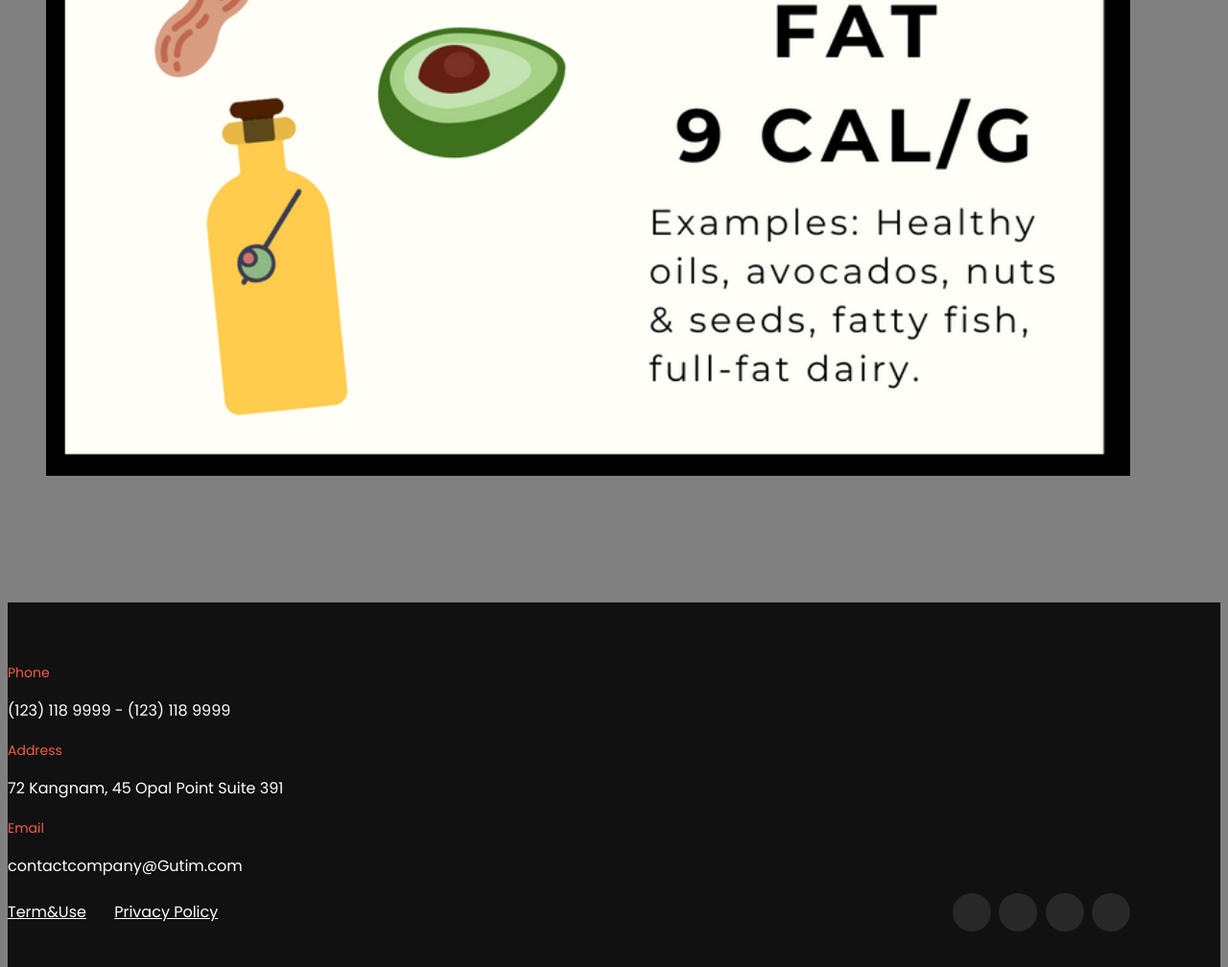
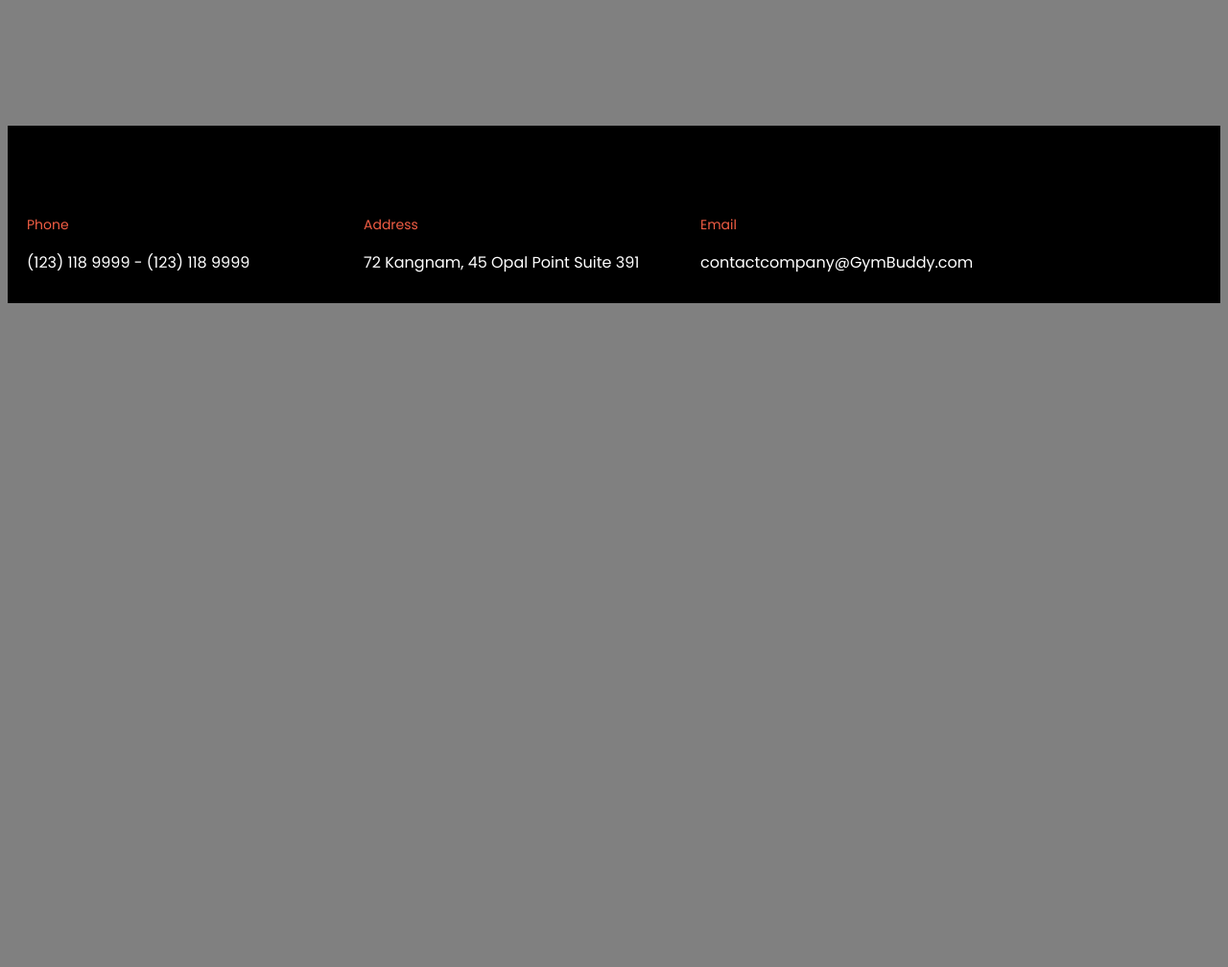
Before and after one commit to CTKogstrom/GymBuddyApp, a Django app: page /macros/ in a window 1280 px wide. Shown: the part 2199-3207 px from the top of the page at 96% size. After the commit the page ends 2515 px from the top, so only its background shows below. Run offline with Django 3.2, Linux system fonts and the light colour scheme; a user stored in the database is signed in; some libraries are stand-ins or nearby versions.

Commit message:
fixed footer bar for every page and also styled macros page

```diff
--- a/users/templates/users/macros.html
+++ b/users/templates/users/macros.html
@@ -50,27 +50,39 @@
     <!-- About Section Begin -->
     <section class="about-section spad" style="margin-top: 50px;">
         <div class="container">
-            <div class="row">
+            <div class="row" >
+                <img src="{% static 'img/Macro-Graphic.png' %}" width="700" height="1200" alt="" style="float: left; width : 50%; margin-left: 30px; margin-right: 40px;">
+                <div class="col-lg-6" style="float: right; margin-left: 50px;">
+                </div>
                 <div class="col-lg-6">
-                    <div class="about-text">
+                    <div class="about-text" style="color: white;">
                         <form method="POST">
                             {% csrf_token %}
-                            <fieldset class="form-group">
-                                <legend class="border-bottom mb-4">Get Jacked!</legend>
+                            <fieldset class="form-group" style="border-width: 10px; font-size: 20px;" >
+                                <legend class="border-bottom mb-4" style="font-size: 40px; font-weight: bold;">Get Jacked!</legend>
                                 {{form|crispy}}
+                                <div class="form-group" style="margin-bottom: 10px; margin-top: 10px;">
+                                    <button class="primary-btn" type="submit" name="form_submit">Log</button>
+                                </div>
                             </fieldset>
-                            <div class="form-group">
-                                <button class="btn btn-outline-info" type="submit" name="form_submit">Log</button>
-                            </div>
+
                         </form>
                         <form method="POST">
                             {% csrf_token %}
-                            {{form2|crispy}}
-                            <button class="btn btn-outline-info" type="submit" name="form2_submit">Add</button>
+                            <fieldset class="form-group" style="border-width: 10px;  margin-bottom  : 20px; font-size: 20px;" >
+                                <legend class="border-bottom mb-4" style="font-size: 40px; font-weight: bold;">Search!</legend>
+                                {{form2|crispy}}
+                                <button class="primary-btn" type="submit" name="form2_submit" style="margin-bottom: 10px; margin-top: 10px;">Add</button>
+                            </fieldset>
                         </form>
+
+
                         <div>
-                            <table class="table">
+
+                            <table class="table" style="font-size: 20px; width: 45%; border: 5px solid darkgrey;">
+
                                 <thead>
+                                    <h3 style="color: white; font-weight: bold; font-size: 40px;">Macros Tracker</h3>
                                     <tr>
                                     <th scope="col">Food</th>
                                     <th scope="col">Carbs</th>
@@ -84,9 +96,9 @@
                                     {% for food in foods %}
                                         <tr>
                                             <th scope="row">{{food.name}}</th>
-                                            <td style="text-align: center">{{food.carbs}}</td>
-                                            <td style="text-align: center">{{food.fats}}</td>
-                                            <td style="text-align: center">{{food.protein}}</td>
+                                            <td style="text-align: center">{{food.carbs}} g</td>
+                                            <td style="text-align: center">{{food.fats}} g</td>
+                                            <td style="text-align: center">{{food.protein}} g</td>
                                             <td style="text-align: center">{{food.calories}}</td>
                                             <td style="text-align: center">{{food.date}}</td>
                                         </tr>
@@ -94,9 +106,9 @@
                                 </tbody>
                             </table>
                         </div>
-                        <div class="col-lg-6">
+                        <div class="col-lg-6" >
                             <div class="about-pic">
-                                <img src="{% static 'img/Macro-Graphic.png' %}" alt="">
+                                <img src="{% static 'img/picdoesntexist.png' %}" alt="">
                             </div>
                         </div>
                     </div>
@@ -107,40 +119,29 @@
     <!-- About Section End -->
 
     <!-- Footer Section Begin -->
-    <footer class="footer-section">
-        <div class="container">
-            <div class="row">
-                <div class="col-md-4">
-                    <div class="contact-option">
+    <footer class="classes-section spad" style="background-color: black;">
+        <div class="container" style="background-color: black;">
+            <div class="row" style="background-color: black;">
+                <div class="col-md-4" style="background-color: black;">
+                    <div class="contact-option" style="float: left; width: 30%; margin-left: 20px;">
                         <span>Phone</span>
                         <p>(123) 118 9999 - (123) 118 9999</p>
                     </div>
                 </div>
                 <div class="col-md-4">
-                    <div class="contact-option">
+                    <div class="contact-option" style="float: left; width: 30%;">
                         <span>Address</span>
                         <p>72 Kangnam, 45 Opal Point Suite 391</p>
                     </div>
                 </div>
                 <div class="col-md-4">
-                    <div class="contact-option">
+                    <div class="contact-option" style="float: left; width: 30%;">
                         <span>Email</span>
-                        <p>contactcompany@Gutim.com</p>
+                        <p>contactcompany@GymBuddy.com</p>
                     </div>
                 </div>
             </div>
-            <div class="copyright-text">
-                <ul>
-                    <li><a href="#">Term&Use</a></li>
-                    <li><a href="#">Privacy Policy</a></li>
-                </ul>
-                <div class="footer-social">
-                    <a href="#"><i class="fa fa-facebook"></i></a>
-                    <a href="#"><i class="fa fa-twitter"></i></a>
-                    <a href="#"><i class="fa fa-instagram"></i></a>
-                    <a href="#"><i class="fa fa-dribbble"></i></a>
-                </div>
-            </div>
+
         </div>
     </footer>
     <!-- Footer Section End -->
```
Also changed, not shown: users/templates/users/base.html (+9 -20 lines), users/templates/users/exercises.html (+9 -20 lines), users/templates/users/meals.html (+9 -20 lines), users/templates/users/weight.html (+9 -20 lines).
